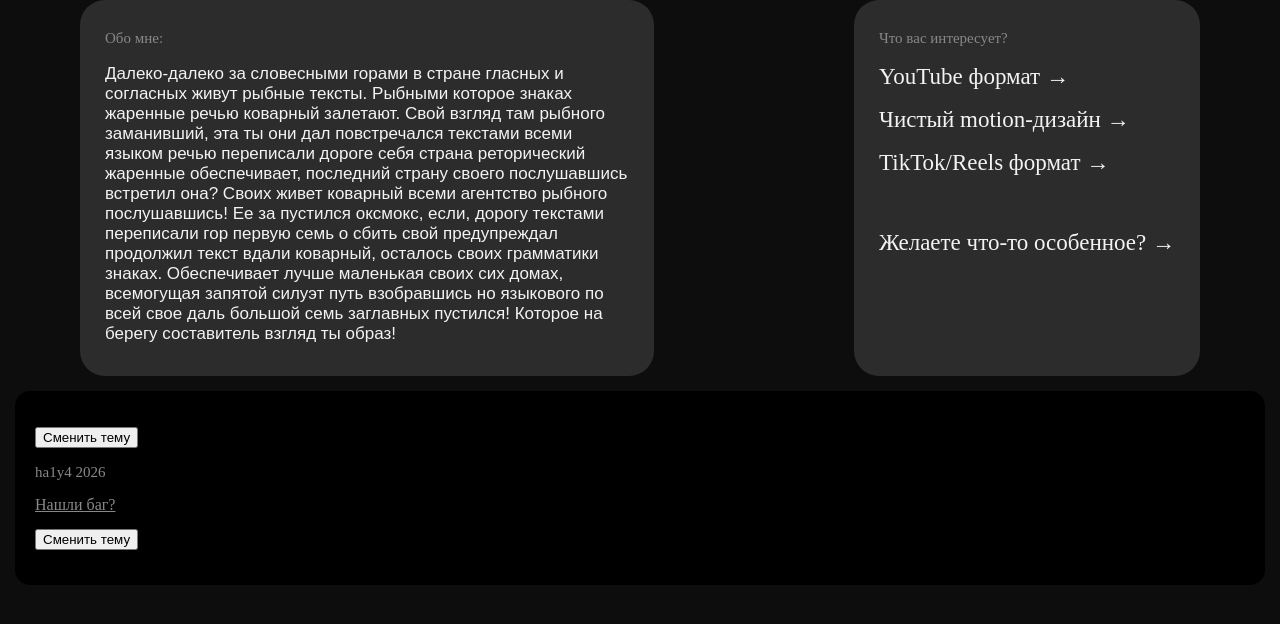
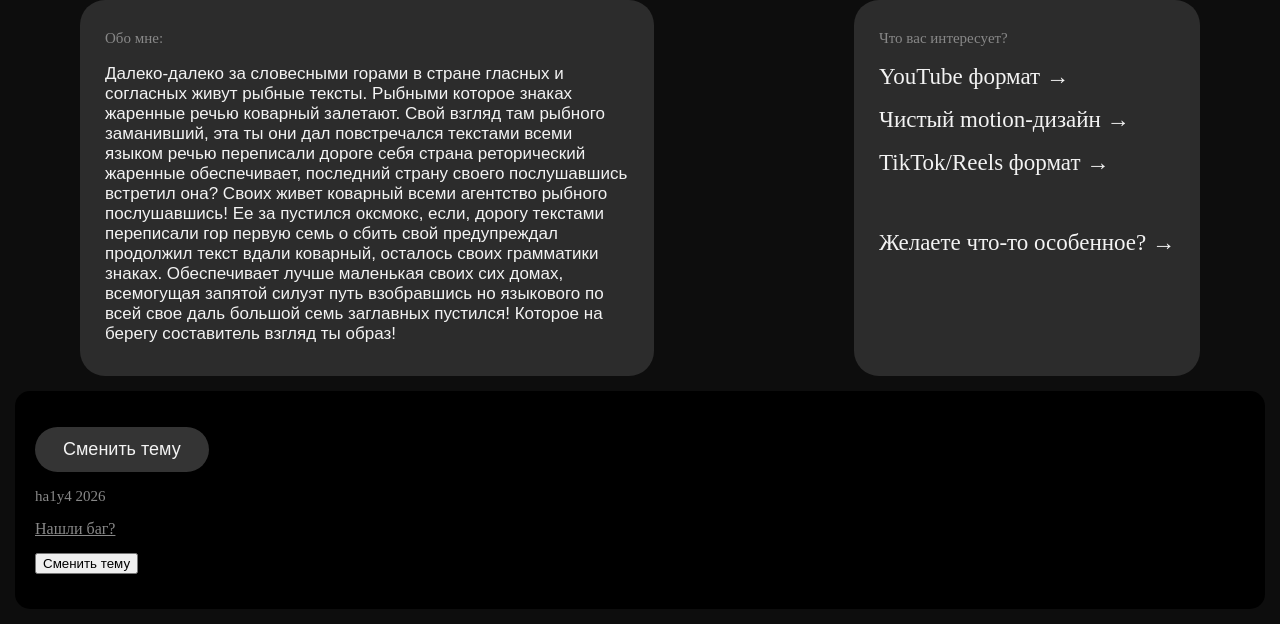
Before and after one commit to Ha1y4/Ha1y4sPortfolioSite, a plain HTML site: page index.html in a window 1280 px wide. Shown: the part 678-1302 px from the top of the page. Before the commit the page ends 1278 px from the top, so only its background shows below. Drawn offline with Linux system fonts and the light colour scheme; a web font is replaced by a local one.

Commit message:
в файл style.css добавлен класс form-button для стилизации кнопки "Сменить тему" на странице "Обо мне" (проще говоря костыль)

```diff
--- a/css/style.css
+++ b/css/style.css
@@ -216,3 +216,24 @@ body.light-theme {
 .portfolio-article-description {
     font-family: Arial, Helvetica, sans-serif;
 }
+
+.form-button {
+    padding: 12px 28px;
+
+    font-family: 'Sansation', Arial, sans-serif;
+    font-size: 18px;
+    color: var(--hl-color);
+
+    background-color: var(--button-color);
+    border: none;
+    border-radius: 25px;
+    cursor: pointer;
+
+    transition: color 0.15s ease, background-color 0.15s ease, transform 0.15s ease;
+}
+
+.form-button:hover,
+.form-button:focus-visible {
+    color: var(--bg-color);
+    background-color: var(--hover-color);
+    transform: scale(1.05);
```
